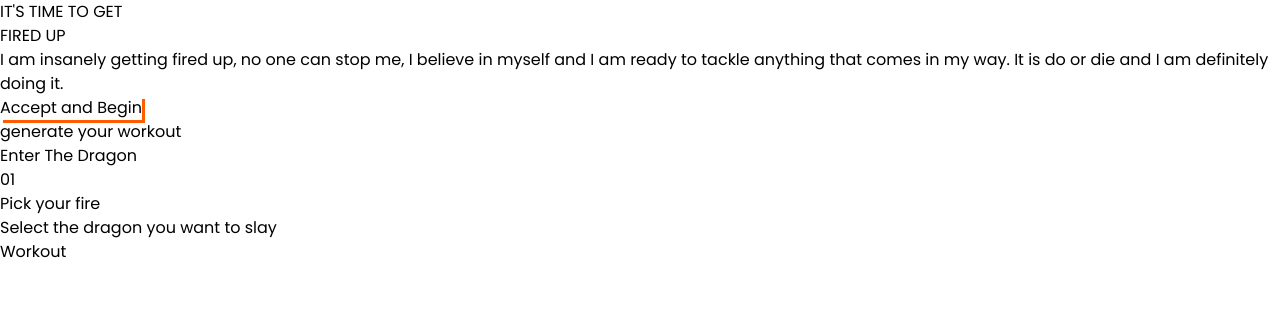
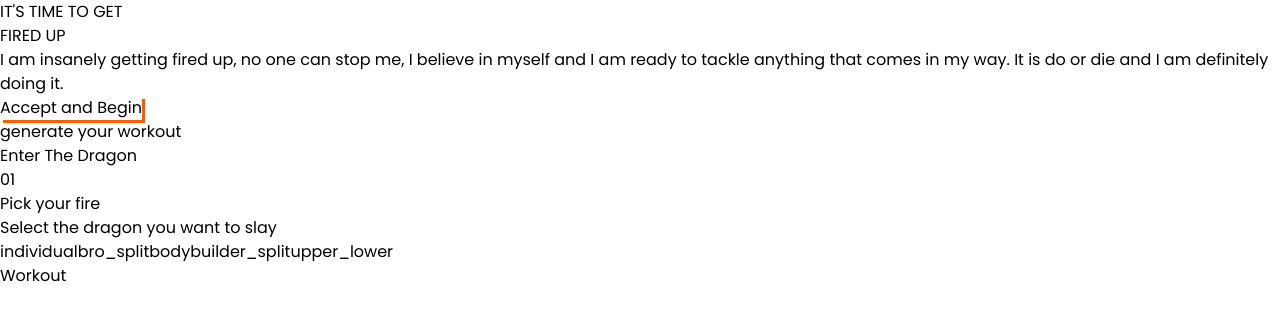
Before and after one commit to Parker2127/fire-fit-app, a React (Vite) app: page / in a window 1280 px wide. Shown: the top 320 px of the page. Built offline with nearby package versions, Linux system fonts and the light colour scheme.

Commit message:
Added code to add buttons using object mapping

```diff
--- a/src/components/Generator.jsx
+++ b/src/components/Generator.jsx
@@ -1,5 +1,6 @@
 import React from 'react'
 import SectionWrapper from './SectionWrapper'
+import { WORKOUTS } from '../utils/fire'
 
 
 function Header(props){
@@ -19,6 +20,16 @@ export default function Generator() {
   return (
    <SectionWrapper header={"generate your workout"} title= {['Enter', 'The', 'Dragon']}> {/* adding header for the use case of banners */}
      <Header index={'01'} title="Pick your fire" description="Select the dragon you want to slay"/>
+
+     {/*Code to add the buttons using object mapping  */}
+
+     {Object.keys(WORKOUTS).map((type, typeIndex)=>{
+        return (<button key= {typeIndex}>
+            <p> {type} </p>
+        </button>
+        )
+     })}
+
    </SectionWrapper>  /* Anything wrapped between the SectionWrapper component { parent tag } are considered to be children */
   )
 }
```
